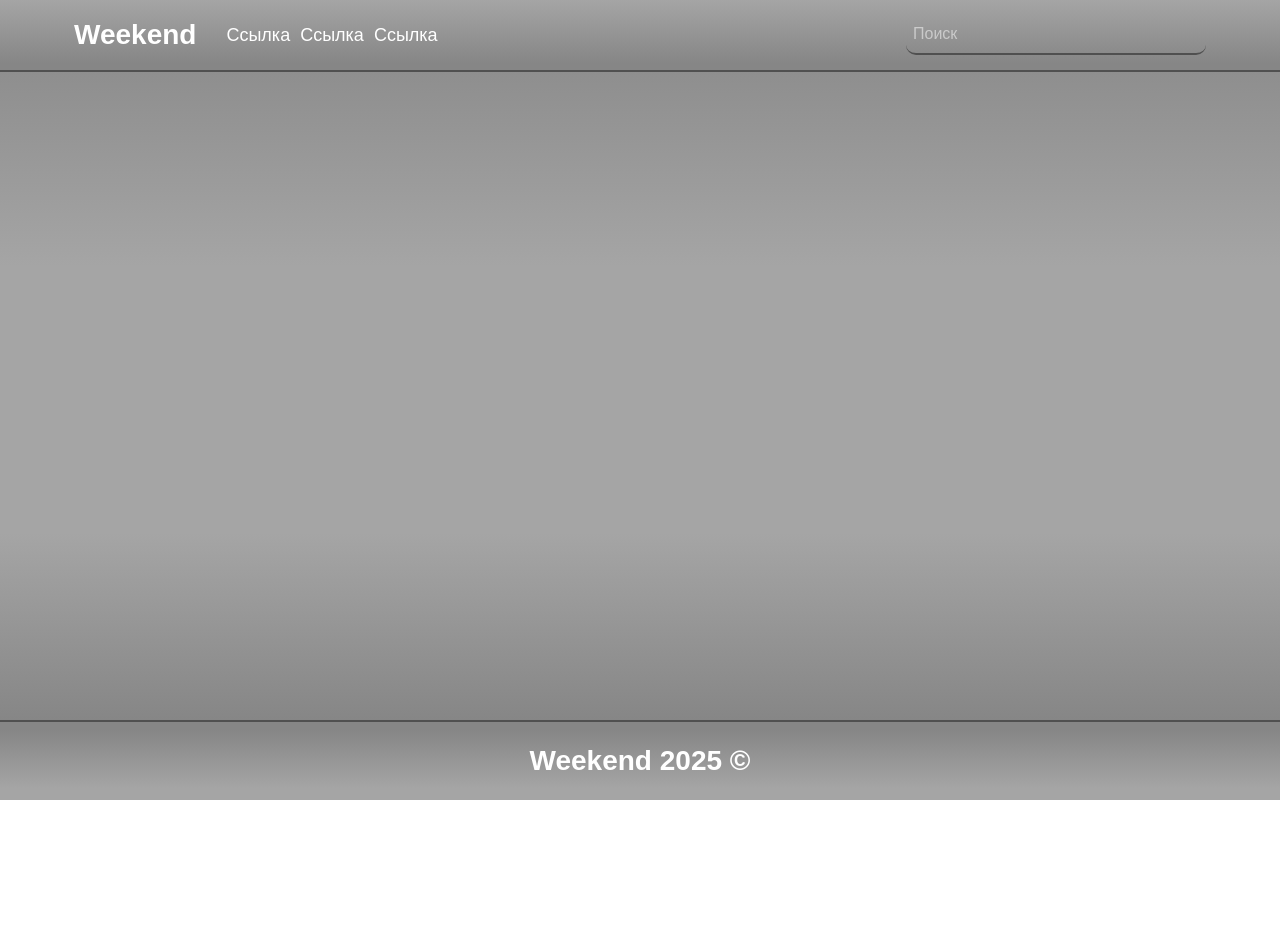
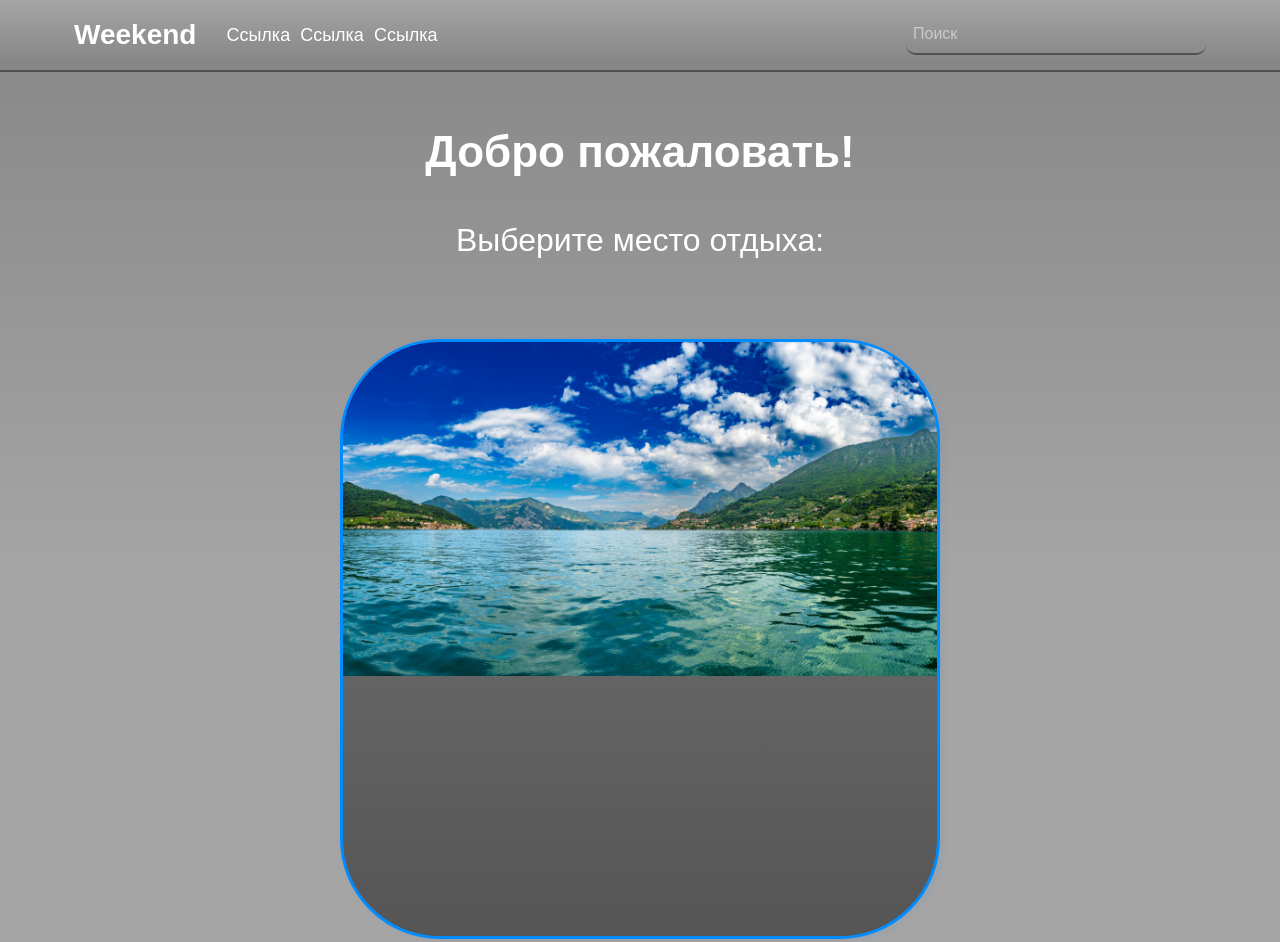
Before and after one commit to VallengJain/Weekend, a plain HTML site: page index.html in a window 1280 px wide. Shown: the top 942 px of the page. Before the commit the page ends 800 px from the top, so only its background shows below. Drawn offline with Linux system fonts and the light colour scheme.

Commit message:
Adding cards

```diff
--- /dev/null
+++ b/css/blocks/category-card.css
@@ -0,0 +1,61 @@
+.category-card {
+    display: grid;
+    justify-content: center;
+    gap: 10px;
+    width: 600px;
+    min-height: 600px;
+    background: linear-gradient(#777777 0%, #555555 100%);
+    border-radius: 100px;
+    border: 3px solid #008cff;
+    box-shadow: 3px 1px 7px rgba(0, 140, 255, 0.1);
+    text-decoration: none;
+    cursor: pointer;
+    transition: all .4s ease-in-out;
+    position: relative;
+}
+
+.category-card::after {
+    content: '';
+    position: absolute;
+    z-index: -1;
+    width: 100%;
+    height: 100%;
+    opacity: 0;
+    border-radius: 100px;
+    box-shadow: 7px 5px 15px rgba(0, 140, 255, 1);
+    transition: opacity .4s ease-in-out;
+}
+
+.category-card:hover {
+    transform: scale(1.05);
+}
+
+.category-card:hover::after {
+    opacity: 1;
+}
+
+.category-card__image {
+    width: 100%;
+    height: fit-content;
+    border-radius: 96px 96px 0 0;
+}
+
+.category-card__inner {
+    padding: 0 70px;
+}
+
+.category-card__title {
+    font-size: 32px;
+    font-weight: 500;
+    text-align: center;
+    color: #FFFFFF;
+    margin: 0 0 25px;
+}
+
+.category-card__text {
+    font-size: 24px;
+    font-weight: 400;
+    text-align: center;
+    color: #FFFFFF;
+    margin: 0;
+}
--- /dev/null
+++ b/css/blocks/welcome-page.css
@@ -0,0 +1,28 @@
+.welcome-page {
+    padding: 60px 0;
+}
+
+.welcome-page__title {
+    font-size: 44px;
+    line-height: 40px;
+    font-weight: 600;
+    color: #FFFFFF;
+    text-align: center;
+    margin: 0 0 50px;
+}
+
+.welcome-page__text {
+    font-size: 32px;
+    color: #FFFFFF;
+    text-align: center;
+    display: block;
+    margin: 0 0 80px;
+}
+
+.welcome-page__content {
+    display: flex;
+    flex-wrap: wrap;
+    align-items: center;
+    justify-content: center;
+    gap: 50px;
+}
--- a/css/global/reboot.css
+++ b/css/global/reboot.css
@@ -14,7 +14,7 @@ body {
     display: flex;
     flex-direction: column;
     min-height: 100vh;
-    background: linear-gradient(to bottom, #868686 0%,#A5A5A5 33.33%, #A5A5A5 66.66%, #868686 90%);
+    background: linear-gradient(to bottom, #868686 0%, #A5A5A5 33.33%, #A5A5A5 66.66%, #868686 90%);
 }
 
 main {
--- a/css/style.css
+++ b/css/style.css
@@ -7,4 +7,6 @@
 /* ---Blocks--- */
 @import "blocks/header.css";
 @import "blocks/custom-search.css";
+@import "blocks/welcome-page.css";
+@import "blocks/category-card.css";
 @import "blocks/footer.css";
--- a/index.html
+++ b/index.html
@@ -28,7 +28,30 @@
         </div>
     </header>
     <main>
-
+        <div class="welcome-page">
+            <div class="container">
+                <h1 class="welcome-page__title">Добро пожаловать!</h1>
+                <span class="welcome-page__text">Выберите место отдыха:</span>
+                <div class="welcome-page__content">
+                    <a class="category-card" href="#">
+                        <img class="category-card__image" src="images/test.jpg" alt="" width=""
+                            height="">
+                        <div class="category-card__inner">
+                            <h2 class="category-card__title"></h2>
+                            <p class="category-card__text"></p>
+                        </div>
+                    </a>
+                    <a class="category-card" href="#">
+                        <img class="category-card__image" src="" alt=""
+                            width="" height="">
+                        <div class="category-card__inner">
+                            <h2 class="category-card__title"></h2>
+                            <p class="category-card__text"></p>
+                        </div>
+                    </a>
+                </div>
+            </div>
+        </div>
     </main>
     <footer class="footer">
         <div class="container">
```
Also changed, not shown: images/test.jpg (added).
